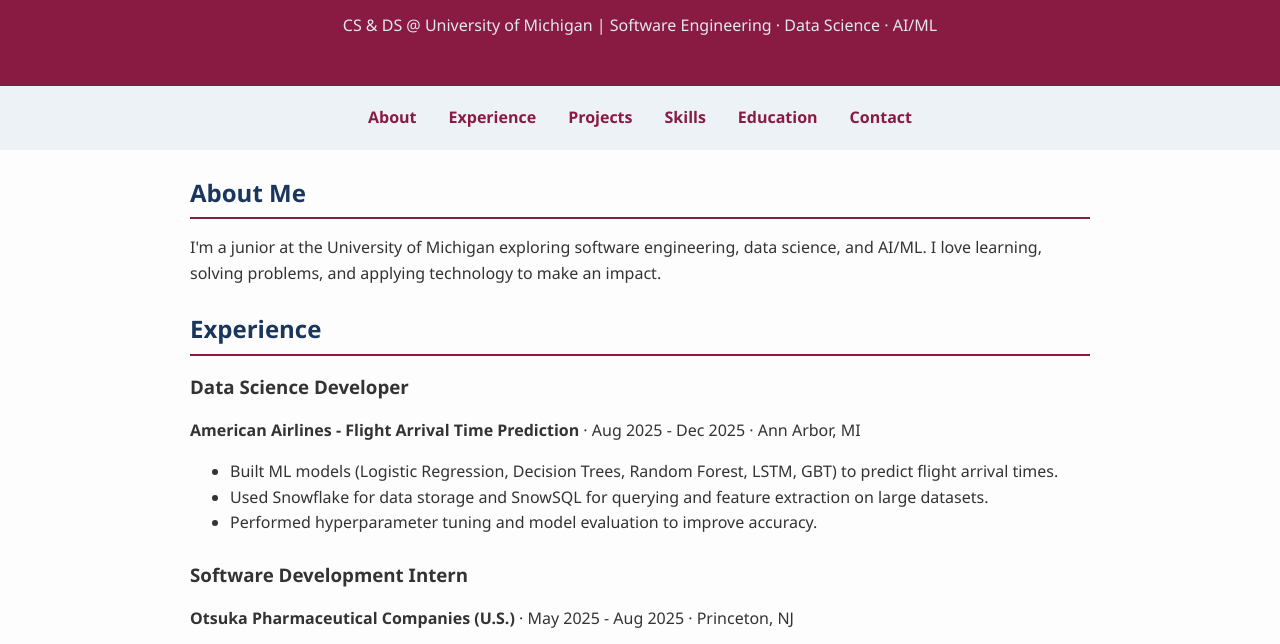
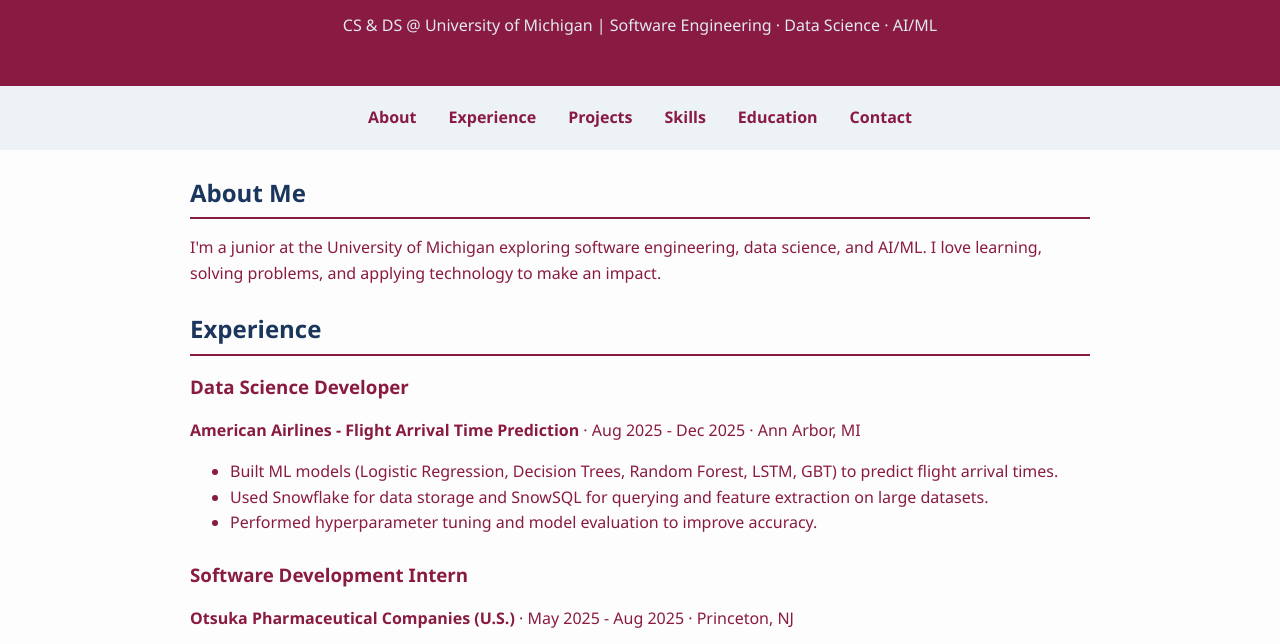
Before and after one commit to pallakk/pallak-website, a plain HTML site: page index.html in a window 1280 px wide. Shown: the part 95-739 px from the top of the page. Drawn offline with Linux system fonts and the light colour scheme.

Commit message:
changed colors

```diff
--- a/index.html
+++ b/index.html
@@ -10,7 +10,7 @@
       margin: 0;
       padding: 0;
       background: #fdfdfd;
-      color: #333;
+      color: #891b42;
       line-height: 1.6;
     }
 
```
